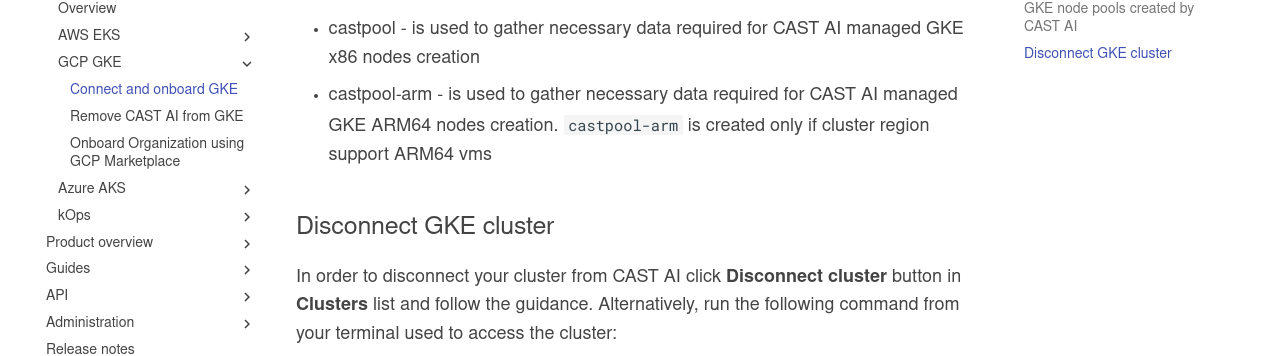
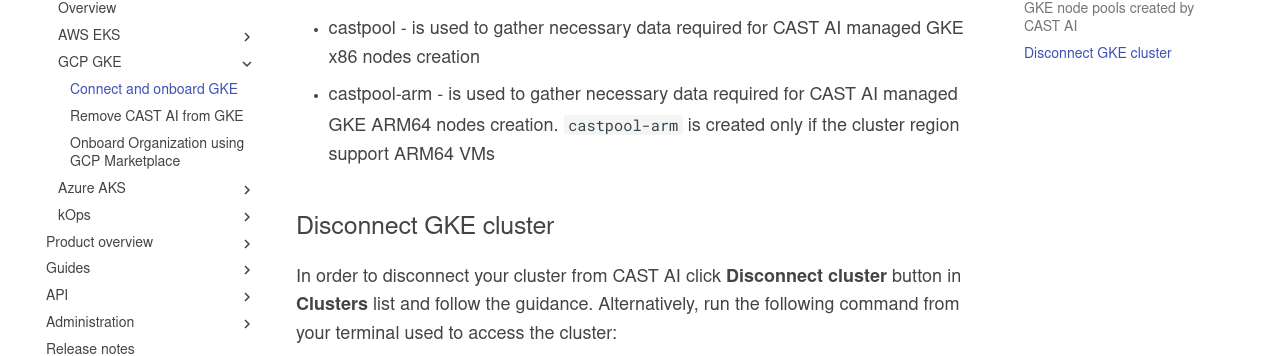
Before and after one commit to castai/docs, an MkDocs documentation site: the page built from docs/getting-started/gke/gke.md, in a window 1280 px wide and 900 px high, scrolled down 2580 px. Shown: the part 152-508 px from the top of the window. Built offline with MkDocs 1.6.1 and Material for MkDocs 9.7.7, drawn with Linux system fonts in a browser that asks for light colours; some web fonts are replaced.

Commit message:
Update docs/getting-started/gke/gke.md

```diff
--- a/docs/getting-started/gke/gke.md
+++ b/docs/getting-started/gke/gke.md
@@ -62,7 +62,7 @@
 After cluster is onboarded CAST AI will create two GKE node pools:
 
 - castpool - is used to gather necessary data required for CAST AI managed GKE x86 nodes creation
-- castpool-arm - is used to gather necessary data required for CAST AI managed GKE  ARM64 nodes creation. `castpool-arm` is created only if cluster region support ARM64 vms
+- castpool-arm - is used to gather necessary data required for CAST AI managed GKE ARM64 nodes creation. `castpool-arm` is created only if the cluster region support ARM64 VMs
 
 ## Disconnect GKE cluster
 
```
